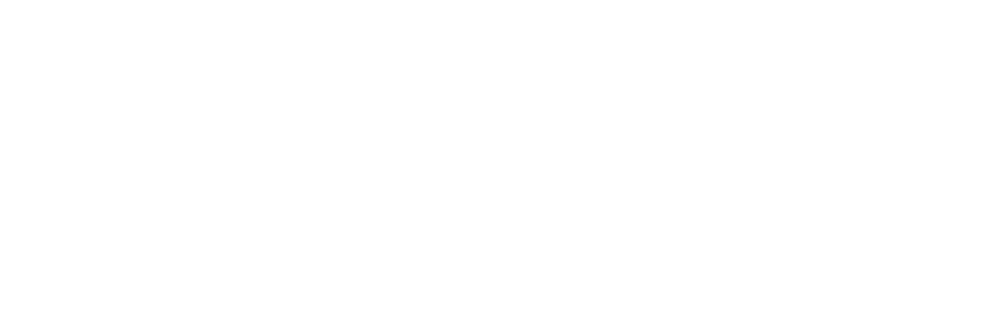
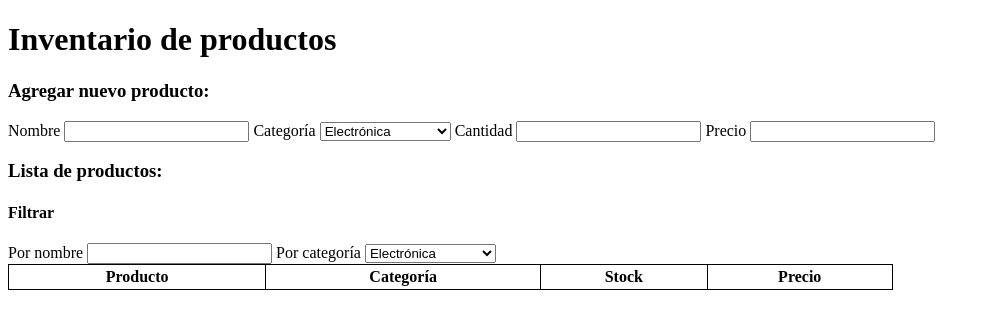
Before and after one commit to enzo-cuba/javascript-practice, a plain HTML site: page sistema_de_inventario_de_productos/index.html in a window 1280 px wide. Shown: the whole page, without its empty margins (0-990 px from the left). Drawn offline with Linux system fonts and the light colour scheme.

Commit message:
Archivos y estrucutra del DOM listos

```diff
--- a/sistema_de_inventario_de_productos/index.html
+++ b/sistema_de_inventario_de_productos/index.html
@@ -1,9 +1,73 @@
 <!DOCTYPE html>
 <html>
 <head>
+    <link rel="stylesheet" href="style.css">
     <title>Document</title>
 </head>
 <body>
 
+    <h1>Inventario de productos</h1>
+
+    <!-- Formulario para agregar nuevos productos -->
+
+    <h3>Agregar nuevo producto:</h3>
+
+    <form>
+
+        <label for="nombre">Nombre</label>
+        <input type="text" id="nombre" name="nombre">
+
+        <label for="categoria">Categoría</label>
+        <select id="categoria" name="categoria">
+            <option value="electronica">Electrónica</option>
+            <option value="informatica">Informática</option>
+            <option value="electrodomesticos">Electrodomésticos</option>
+            <option value="gaming">Gaming</option>
+        </select>
+
+        <label for="cantidad">Cantidad</label>
+        <input type="number" id="cantidad" name="cantidad">
+
+        <label for="precio">Precio</label>
+        <input type="number" id="precio" name="precio">
+
+    </form>
+
+    <!-- Lista de productos y sus funcionalidades -->
+
+    <h3>Lista de productos:</h3>
+
+    <h4>Filtrar</h4>
+
+    <label for="filtrar">Por nombre</label>
+    <input type="text" id="filtrar" name="filtrar">
+
+    <label for="filtrar_categoria">Por categoría</label>
+    <select id="filtrar_categoria" name="filtrar_categoria">
+            <option value="electronica">Electrónica</option>
+            <option value="informatica">Informática</option>
+            <option value="electrodomesticos">Electrodomésticos</option>
+            <option value="gaming">Gaming</option>
+    </select>
+
+    <table>
+
+        <thead>
+            <tr>
+                <th>Producto</th>
+                <th>Categoría</th>
+                <th>Stock</th>
+                <th>Precio</th>
+            </tr>
+        </thead>
+
+        <tbody>
+
+        </tbody>
+
+    </table>
+
+    <script src="main.js"></script>
+
 </body>
 </html>
--- /dev/null
+++ b/sistema_de_inventario_de_productos/style.css
@@ -0,0 +1,10 @@
+table {
+    border-collapse: collapse;
+    width: 70%;
+}
+
+th, td {
+    border: 1px solid black;
+    padding: 3px;
+    text-align: center;
+}
```
Also changed, not shown: sistema_de_inventario_de_productos/main.js (+39 -0 lines).
